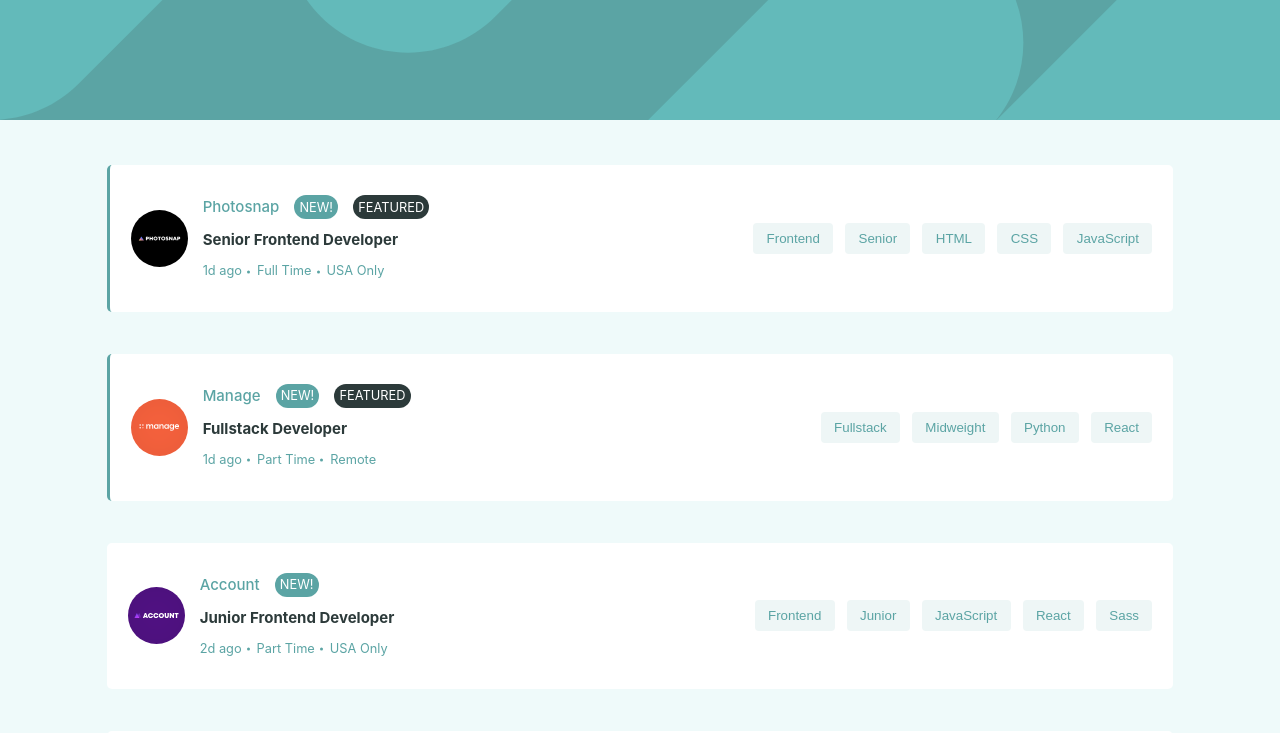
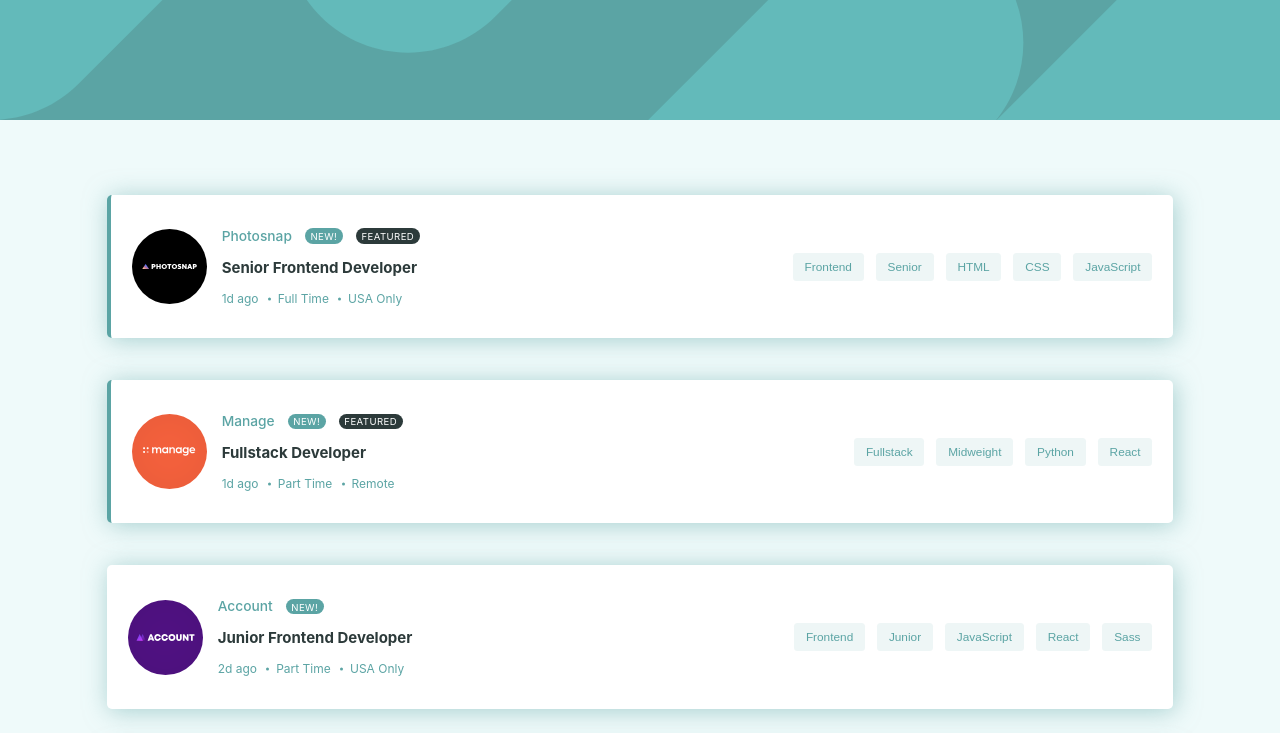
Before and after one commit to alfredthompsonOvie/static-job-listings, a Vue app: page / in a window 1280 px wide. Shown: the top 733 px of the page. Built offline with nearby package versions, Linux system fonts and the light colour scheme.

Commit message:
edited css

```diff
--- a/src/assets/base.css
+++ b/src/assets/base.css
@@ -11,9 +11,11 @@
   --fw-bold: 700;
 
   --DesaturatedDarkCyan: hsl(180, 29%, 50%);
+  --DesaturatedDarkCyan-faded: hsla(180, 29%, 50%, .5);
   --LightGrayishCyanBackground: hsl(180, 52%, 96%);
   --LightGrayishCyan-FilterTablets: hsl(180, 31%, 95%);
   --DarkGrayishCyan: hsl(180, 8%, 52%);
+  --DarkGrayishCyan-faded: hsla(180, 8%, 52%, .4);
   --VeryDarkGrayishCyan: hsl(180, 14%, 20%);
 }
 
--- a/src/assets/main.css
+++ b/src/assets/main.css
@@ -26,97 +26,6 @@
   padding: 3em 0em;
   position: relative;
 }
-
-ul {
-  width: 100%;
-  margin-top: 8em;
-}
-.joblists {
-  margin-top: 3em;
-}
-.job {
-  padding: 2.4em 1.2em 1em;
-  background: #fff;
-  border-radius: 5px;
-  position: relative;
-}
-.featuredJob {
-  border-left: .2em solid var(--DesaturatedDarkCyan);
-}
-li + li {
-  margin-top: 2.8em;
-}
-header, footer {
-  display: flex;
-  align-items: center;
-  gap: 1em;
-}
-.company_logo {
-  width: 3.8em;
-  position: absolute;
-  top: -1.6em;
-}
-.company {
-  color: var(--DesaturatedDarkCyan);
-  font-weight: var(--fw-medium);
-}
-.new, .feature {
-  padding: .2em .4em .1em;
-  color: #fff;
-  text-transform: uppercase;
-  border-radius: 10em;
-  font-size: .8rem;
-}
-.new {
-  background-color: var(--DesaturatedDarkCyan);
-}
-.feature {
-  background-color: var(--VeryDarkGrayishCyan);
-}
-
-.position {
-  font-weight: var(--fw-bold);
-  color: var(--VeryDarkGrayishCyan);
-  margin: .6em 0;
-}
-.footer-span {
-  position: relative;
-  display: block;
-  font-size: .8rem;
-  color: var(--DesaturatedDarkCyan);
-
-}
-footer .footer-span:first-of-type::before {
-  display: none;
-}
-.footer-span::before {
-  content: '';
-  background-color: var(--DesaturatedDarkCyan);
-  width: .25em;
-  height: .25em;
-  border-radius: 50%;
-  position: absolute;
-  top: 50%;
-  left: -10px;
-  transform: translateY(-50%);
-}
-.filterBy {
-  border-top: 1px solid var(--DarkGrayishCyan);
-  padding: 1em 0 0;
-  display: flex;
-  flex-wrap: wrap;
-  gap: .8em;
-  color: var(--DesaturatedDarkCyan);
-  margin: .6em 0;
-}
-button {
-  background-color: var(--LightGrayishCyan-FilterTablets);
-  border: 0;
-  padding: .6em 1em;
-  border-radius: .3em;
-  color: inherit;
-  cursor: pointer;
-}
 .filterResult {
   display: flex;
   align-items: center;
@@ -124,6 +33,8 @@ button {
   background-color: #fff;
   margin-top: 3em;
   padding: 1em;
+  border-radius: 5px;
+  filter: drop-shadow( 2px 2px .8em var(--DesaturatedDarkCyan-faded));
 }
 .filteredBtnWrapper {
   display: flex;
@@ -159,12 +70,116 @@ button {
   font-weight: var(--fw-bold);
 }
 
-@media (min-width: 600px) {
+ul {
+  width: 100%;
+  margin-top: 10em;
+}
+.joblists {
+  margin-top: 3em;
+}
+.job {
+  max-width: 400px;
+  width: 100%;
+  margin-inline: auto;
+  padding: 2.6em 1.2em 1em;
+  background: #fff;
+  border-radius: 5px;
+  filter: drop-shadow( 2px 2px .8em var(--DesaturatedDarkCyan-faded));
+  position: relative;
+}
+.featuredJob {
+  border-left: .27em solid var(--DesaturatedDarkCyan);
+}
+li + li {
+  margin-top: 2.8em;
+}
+header, footer {
+  display: flex;
+  align-items: center;
+  gap: 1em;
+  font-size: .8rem;
+}
+.company_logo {
+  width: 4em;
+  position: absolute;
+  top: -1.85em;
+}
+.company {
+  color: var(--DesaturatedDarkCyan);
+  font-weight: var(--fw-medium);
+  font-size: .86rem;
+}
+.new, .feature {
+  line-height: 1;
+  padding: .4em .6em .2em;
+  letter-spacing: .4px;
+  color: #fff;
+  text-transform: uppercase;
+  border-radius: 10em;
+  font-size: .6rem;
+}
+.new {
+  background-color: var(--DesaturatedDarkCyan);
+}
+.feature {
+  background-color: var(--VeryDarkGrayishCyan);
+}
+
+.position {
+  font-weight: var(--fw-bold);
+  color: var(--VeryDarkGrayishCyan);
+  margin: .6em 0;
+}
+.footer-span {
+  position: relative;
+  display: block;
+  font-size: .75rem;
+  color: var(--DesaturatedDarkCyan);
+
+}
+footer {
+  gap: 1.5em;
+}
+footer .footer-span:first-of-type::before {
+  display: none;
+}
+.footer-span::before {
+  content: '';
+  background-color: var(--DesaturatedDarkCyan);
+  width: .25em;
+  height: .25em;
+  border-radius: 50%;
+  position: absolute;
+  top: 50%;
+  left: -10px;
+  transform: translateY(-50%);
+}
+.filterBy {
+  border-top: 1px solid var(--DarkGrayishCyan-faded);
+  padding: 1em 0 0;
+  display: flex;
+  flex-wrap: wrap;
+  gap: .8em;
+  color: var(--DesaturatedDarkCyan);
+  margin: .6em 0;
+}
+.filterBy button {
+  font-size: .74rem;
+}
+button {
+  background-color: var(--LightGrayishCyan-FilterTablets);
+  border: 0;
+  padding: .6em 1em;
+  border-radius: .3em;
+  color: inherit;
+  cursor: pointer;
+}
+@media (min-width: 900px) {
   .top-bg {
     background-image: url(./images/bg-header-desktop.svg);
   }
   .company_logo {
-    width: 3.8em;
+    width: 5em;
     position: static;
   }
   .job {
@@ -176,12 +191,18 @@ button {
     display: flex;
     align-items: center;
     gap: 1em;
+
+    max-width: initial;
+    width: 100%;
   }
   .filterBy {
     border-top: 0;
     padding: 0;
     margin: 0;
     margin-left: auto;
+
     justify-content: flex-end;
+    text-align: right;
+
   }
 }
```
